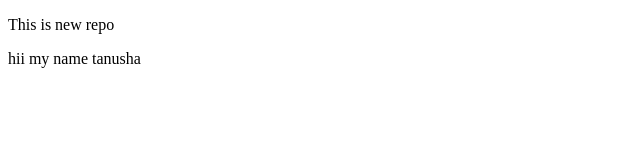
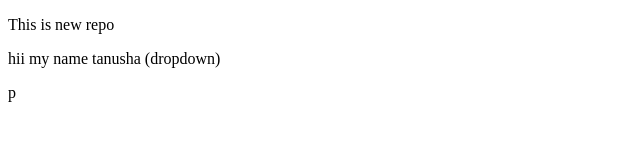
Before and after one commit to tr2724978/localRepo, a plain HTML site: page index.html in a window 1280 px wide. Shown: the full height of the page, 0-640 px from the left. Drawn offline with Linux system fonts and the light colour scheme.

```diff
--- a/index.html
+++ b/index.html
@@ -8,6 +8,6 @@
 </head>
 <body>
     <p>This is new repo </p>
-    <p> hii my name tanusha</p>
-</body>
+    <p> hii my name tanusha (dropdown)</p>
+</body>p
 </html>
```
